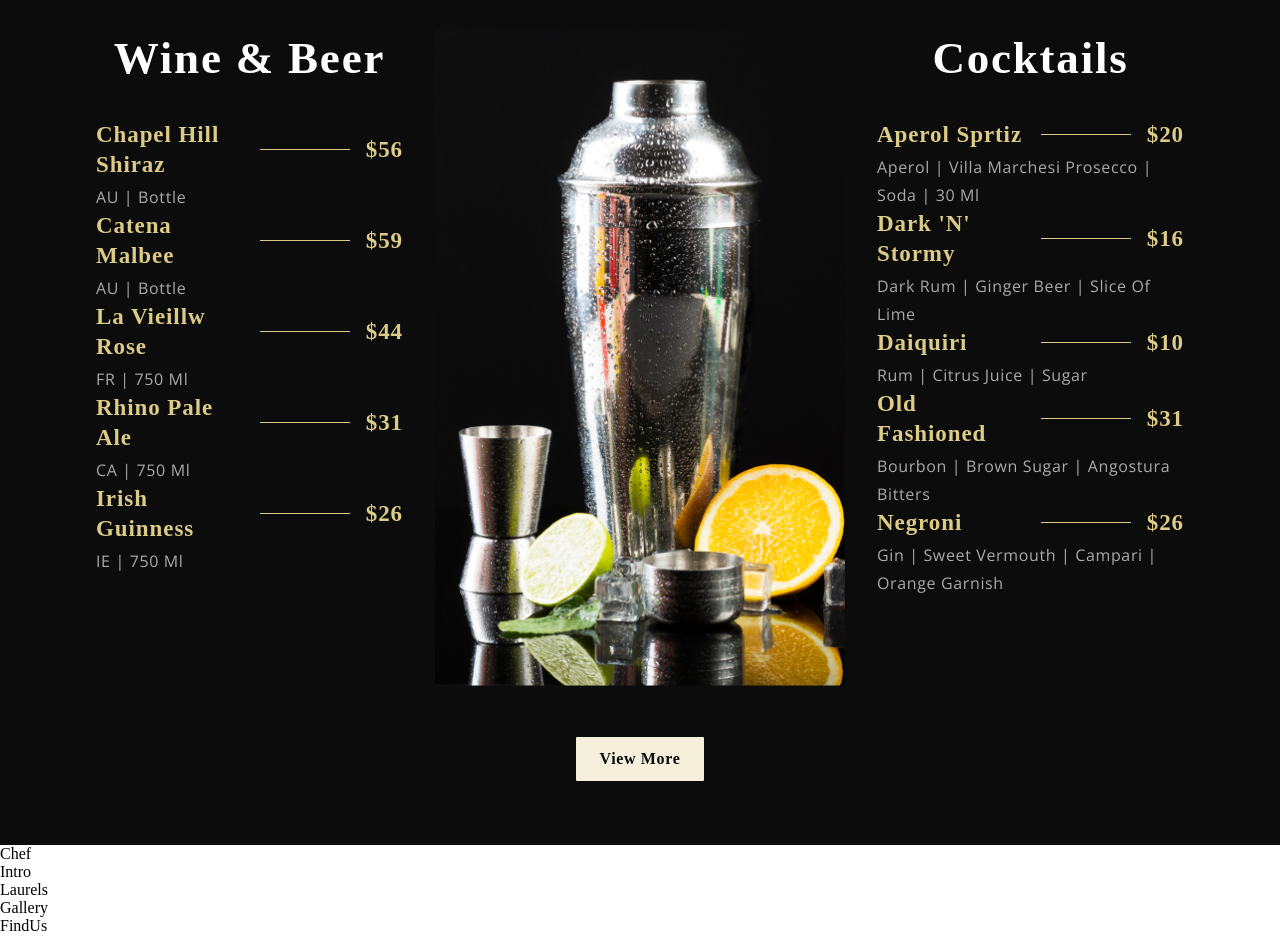
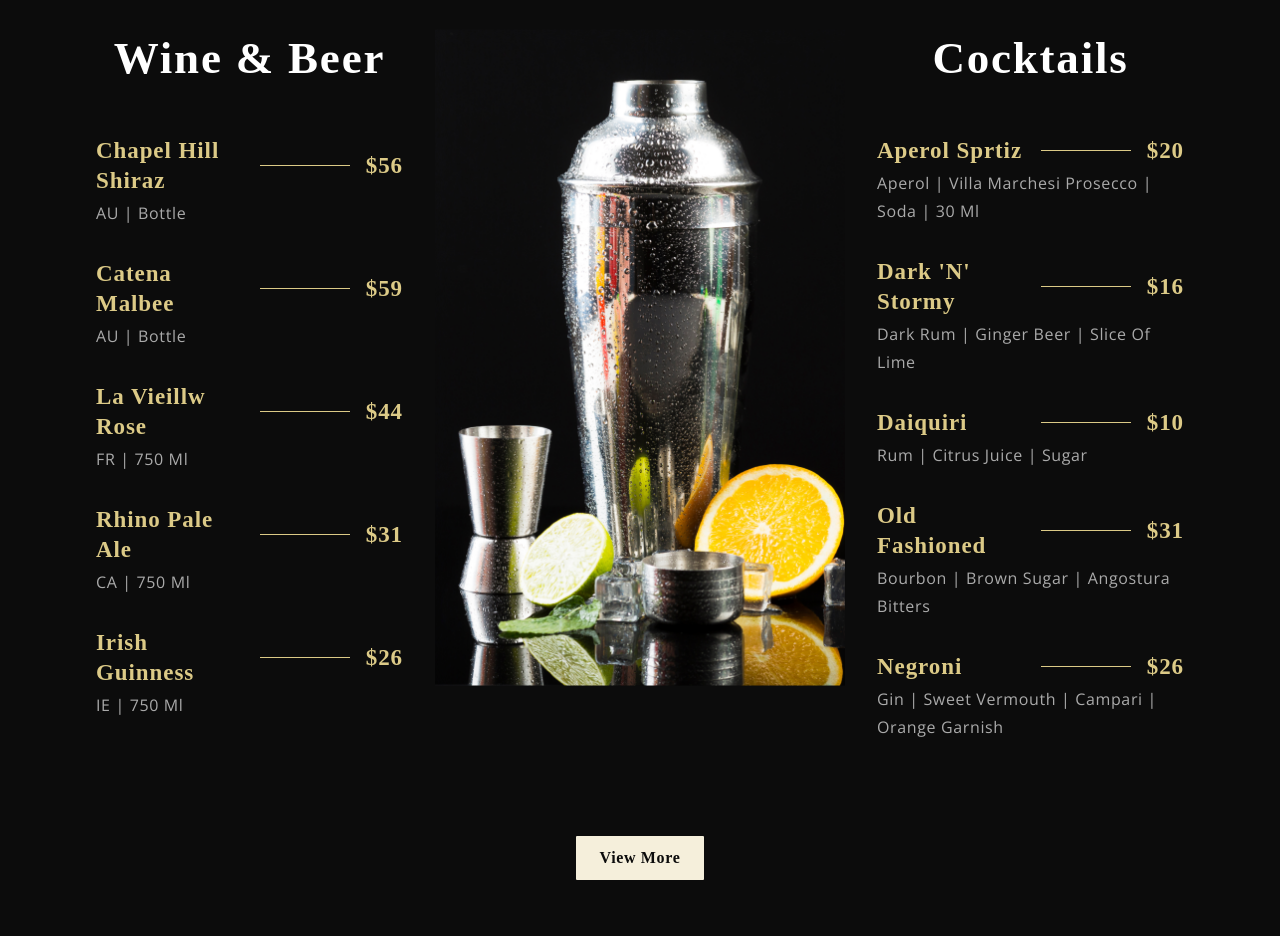
Before and after one commit to ceyhunergunn/modern-restaurant, a React (Create React App) app: page / in a window 1280 px wide. Shown: the part 2440-3376 px from the top of the page. Built offline with nearby package versions, Linux system fonts and the light colour scheme; a web font is replaced by a local one.

Commit message:
problem solved

```diff
--- a/src/components/Menuitem/MenuItem.css
+++ b/src/components/Menuitem/MenuItem.css
@@ -1,4 +1,4 @@
-.app_menutiem {
+.app__menuitem {
   width: 100%;
   margin: 1rem 0;
 
@@ -20,6 +20,7 @@
 .app__menuitem-name {
   flex: 1;
 }
+
 .app__menuitem-dash {
   width: 90px;
   height: 1px;
```
